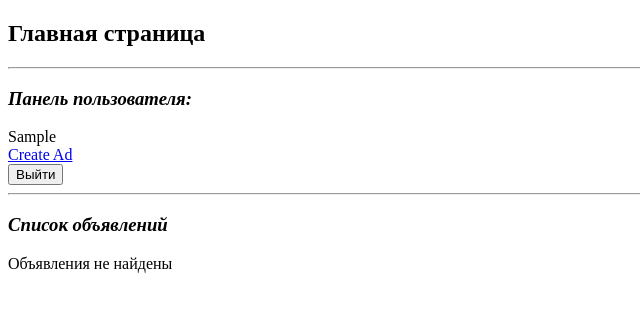
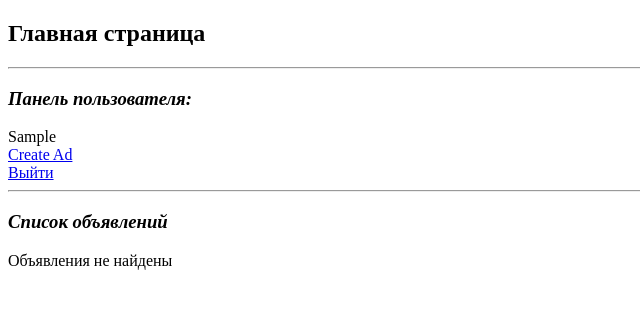
Before and after one commit to DenisDimitriy/Adverts-on-React, a React (Create React App) app: page / in a window 1280 px wide. Both pictures are taken after typing "Sample", "Sample" into the empty fields and a click on the input "Войти". Shown: the top 312 px of the page, without its empty margins (0-640 px from the left). Built offline with nearby package versions, Linux system fonts and the light colour scheme; the HTML template or start-up script is replaced by a standard one.

Commit message:
add redirect

```diff
--- a/src/App.js
+++ b/src/App.js
@@ -1,5 +1,5 @@
 import React, { Component } from 'react'
-import { BrowserRouter as Router, Route } from "react-router-dom";
+import { BrowserRouter as Router, Route, Redirect } from "react-router-dom";
 import Home from './Home'
 import Create from './Create'
 import View from './View'
@@ -22,6 +22,7 @@ export default class App extends Component{
         return(
             <Router>
                 <div>
+                    <Redirect from='/delete/$:idDeleted' to='/'/>
                     <Route exact path="/" component={Home} />
                     <Route path="/create" component={Create} />
                     <Route path="/$:id" component={View} />
--- a/src/Home.js
+++ b/src/Home.js
@@ -46,7 +46,7 @@ export default class Home extends Component {
   }
 
   render() {
-
+    console.log(this.props.match.params.idDeleted)
     this.deleteAdvert()
 
     var userBlock = this.state.userAuthorized ?
--- a/src/components/Authorization.js
+++ b/src/components/Authorization.js
@@ -5,7 +5,7 @@ export default class Authorization extends Component {
     return (
       <div>
         <h3>Авторизация</h3>
-        <form>
+        <form action="/">
             <label>
                 Логин: <br/>
                 <input type="text" ref = { (userNameInput) => this.userNameInput = userNameInput} />
@@ -22,7 +22,6 @@ export default class Authorization extends Component {
 
 
   handlerSubmit = (e) => {
-    e.preventDefault();
     var userName = this.userNameInput.value;
     var userPassword = this.passwordInput.value;
     /**1 Проверка пользователя
--- a/src/components/UserPanel.js
+++ b/src/components/UserPanel.js
@@ -9,25 +9,14 @@ export default class UserPanel extends Component {
         <div>
             <div>{JSON.parse(localStorage.getItem("userCurrent")).name}</div>
             <Link to="/create">Create Ad</Link> <br/>
-            <button onClick={this.handlerLogout}>Выйти</button>
+            <Link to="/" onClick={this.handlerLogout}>Выйти</Link>
         </div>
       </div>
     )
   }
 
   handlerLogout = (e) => {
-    e.preventDefault();
-
     localStorage.removeItem("userCurrent");
     this.props.onAuthorizationChanged();
   }
-
-  /*
-  handlerCreate = (e) => {
-    e.preventDefault();
-
-    localStorage.removeItem("userCurrent");
-    this.props.onAuthorizationChanged();
-  }
-  */
 }
```
